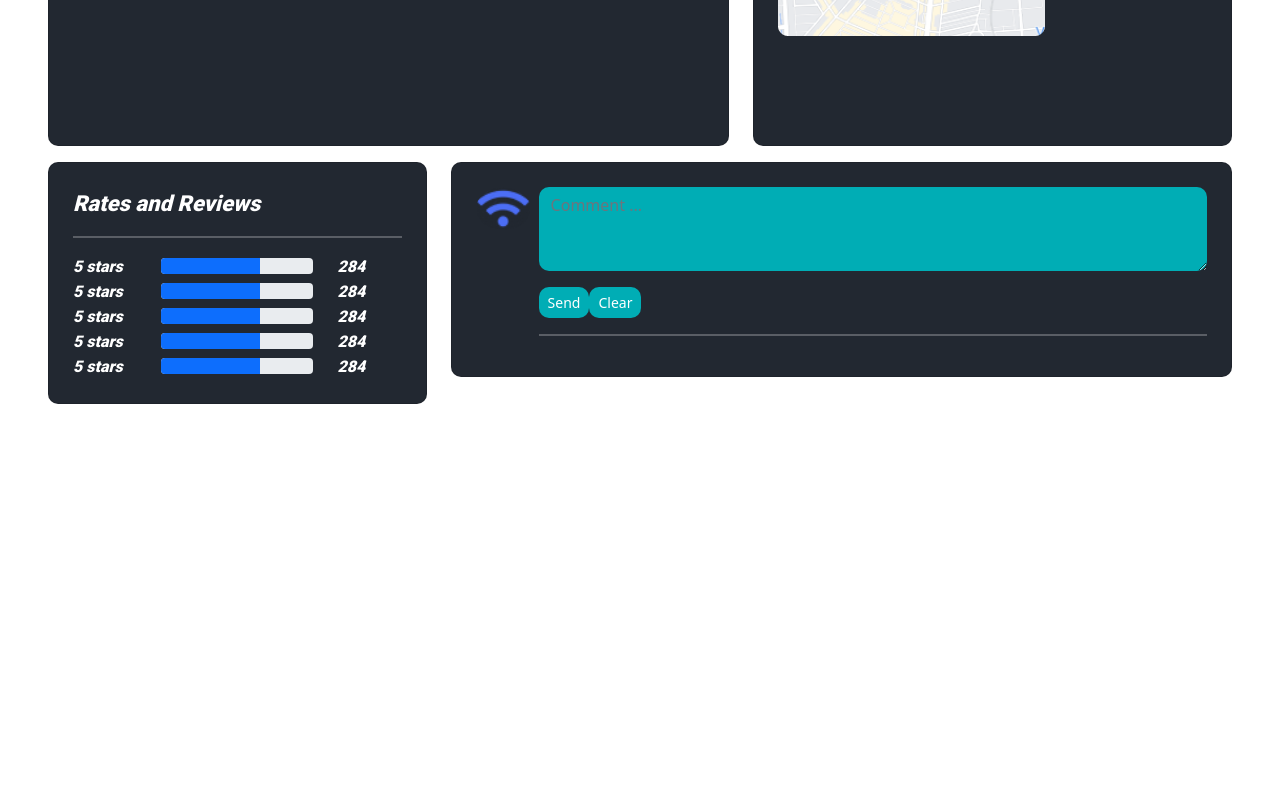
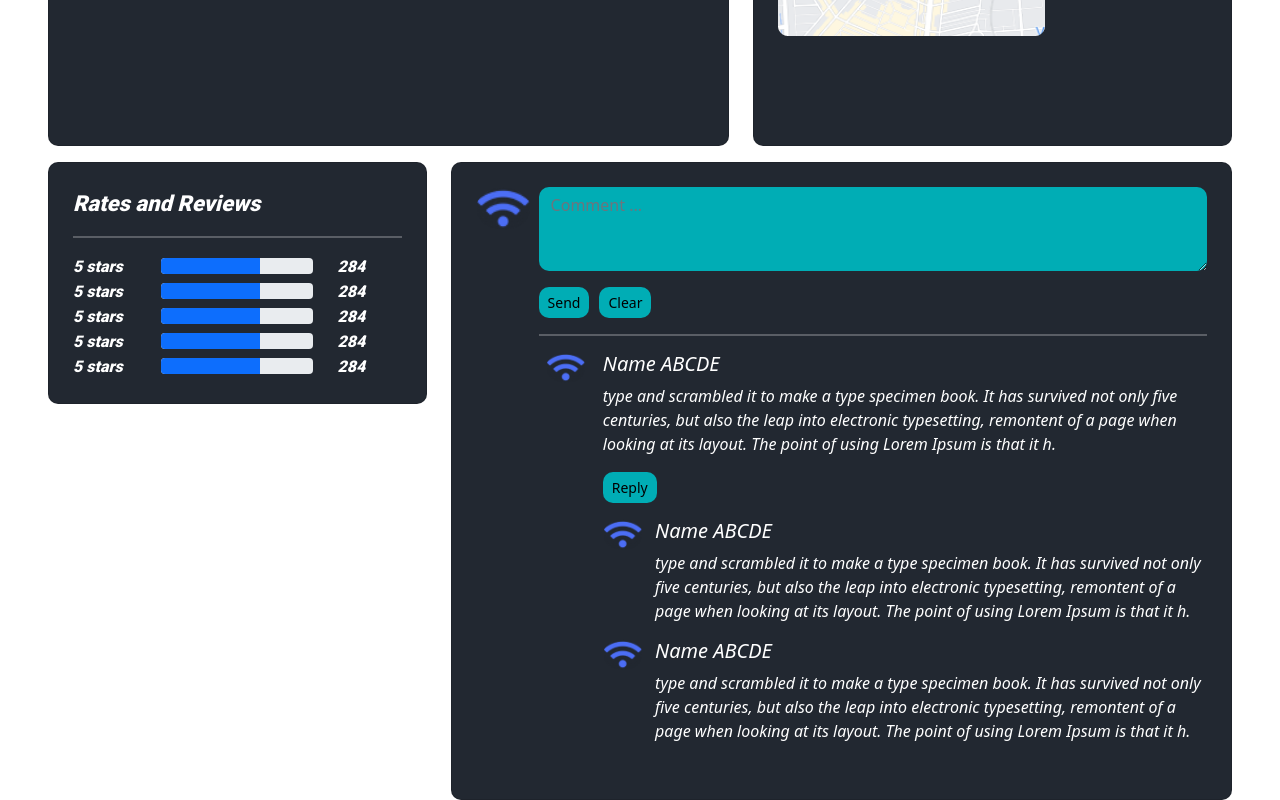
Before and after one commit to te-lyhourt/hotel_recommend, a Vue app: page /detail-page in a window 1280 px wide. Shown: the part 1218-2018 px from the top of the page. Before the commit the page ends 1622 px from the top, so only its background shows below. Built offline with nearby package versions, Linux system fonts and the light colour scheme.

Commit message:
finished comment/

```diff
--- a/src/views/DetailPage.vue
+++ b/src/views/DetailPage.vue
@@ -351,16 +351,89 @@
                   class="form-control"
                   aria-label="Comment"
                   placeholder="Comment ..."
-                  style="border-radius: 10px; color: white; background-color:#00ADB5; border: none"
+                  style="border-radius: 10px; color: white; background-color: #00adb5; border: none"
                   rows="3"
                 ></textarea>
                 <div class="mt-3">
-                  <button class="btn mr-4 btn-sm" style="color: white; background-color:#00ADB5; border-radius: 10px">Send</button>
-                  <button class="btn ml-1 btn-sm" style="color: white; background-color:#00ADB5; border-radius: 10px">Clear</button>
+                  <button
+                    class="btn btn-sm"
+                    style="color: black; background-color: #00adb5; border-radius: 10px; margin-right: 10px"
+                  >
+                    Send
+                  </button>
+                  <button class="btn ml-1 btn-sm" style="color: black; background-color: #00adb5; border-radius: 10px">
+                    Clear
+                  </button>
                 </div>
                 <hr style="height: 2px" />
               </div>
             </div>
+
+            <!-- Comment -->
+            <div class="row" style="padding-left: 70px">
+              <div class="col-1">
+                <img :src="wifiImage" alt="..." class="rounded-circle" style="width: 40px" />
+              </div>
+              <div class="col-11">
+                <h5>
+                  <i> Name ABCDE </i>
+                </h5>
+                <p>
+                  <i>
+                    type and scrambled it to make a type specimen book. It has survived not only five centuries, but
+                    also the leap into electronic typesetting, remontent of a page when looking at its layout. The point
+                    of using Lorem Ipsum is that it h.
+                  </i>
+                </p>
+                <button
+                  class="btn btn-sm"
+                  style="color: black; background-color: #00adb5; border-radius: 10px; margin-right: 10px"
+                >
+                  Reply
+                </button>
+
+                <!-- reply comment -->
+                <div class="my-3">
+                  <div class="row">
+                    <div class="col-1">
+                      <img :src="wifiImage" alt="..." class="rounded-circle" style="width: 40px" />
+                    </div>
+                    <div class="col-11">
+                      <h5>
+                        <i> Name ABCDE </i>
+                      </h5>
+                      <p>
+                        <i>
+                          type and scrambled it to make a type specimen book. It has survived not only five centuries,
+                          but also the leap into electronic typesetting, remontent of a page when looking at its layout.
+                          The point of using Lorem Ipsum is that it h.
+                        </i>
+                      </p>
+                    </div>
+                  </div>
+
+                  <div class="row">
+                    <div class="col-1">
+                      <img :src="wifiImage" alt="..." class="rounded-circle" style="width: 40px" />
+                    </div>
+                    <div class="col-11">
+                      <h5>
+                        <i> Name ABCDE </i>
+                      </h5>
+                      <p>
+                        <i>
+                          type and scrambled it to make a type specimen book. It has survived not only five centuries,
+                          but also the leap into electronic typesetting, remontent of a page when looking at its layout.
+                          The point of using Lorem Ipsum is that it h.
+                        </i>
+                      </p>
+                    </div>
+                  </div>
+                </div>
+                <!-- end reply comment -->
+              </div>
+            </div>
+            <!-- end comment -->
           </div>
         </div>
         <div></div>
```
